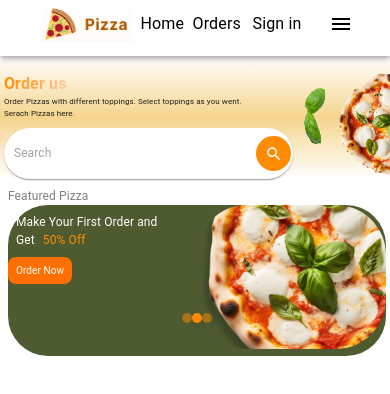
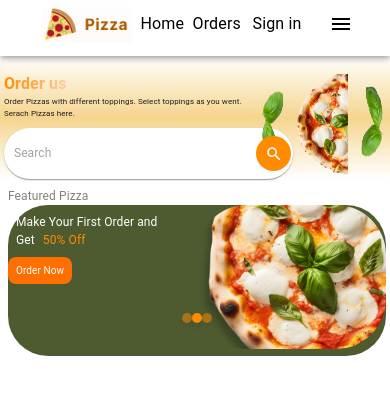
Before and after one commit to getye/Pizza-Ordering-App, a React (Create React App) app in the folder client/: page / in a window 390 px wide. Shown: the top 394 px of the page. Built offline with nearby package versions, Linux system fonts and the light colour scheme.

Commit message:
Responsive top bar

```diff
--- a/client/src/components/home.js
+++ b/client/src/components/home.js
@@ -105,8 +105,9 @@ return (
       </Grid>
 
       <Grid item xs={2} sx={{ display: 'flex', justifyContent: 'end' }}>
-        <img src={home1} alt='Pizza' style={{maxWidth:'65%', maxHeight:'80px'}}/>
+        <img src={home1} alt='Pizza' style={{maxWidth:'65%', maxHeight:'100px'}}/>
         <img src={home2} alt='Pizza' style={{maxWidth:'80%', maxHeight:'80vb'}}/>
+        <img src={home1} alt='Pizza' style={{maxWidth:'65%', maxHeight:'100px', transform: 'rotate(180deg)'}}/>
       </Grid>
     </Grid>
     <Box sx={{pl: { xs: 1, sm: 2, md: 4, lg: 8}, pt: { xs: 1, sm: 2, md: 3, lg: 4},}}>
```
Also changed, not shown: 8 other files (tests, documents, lock files or other folders).
